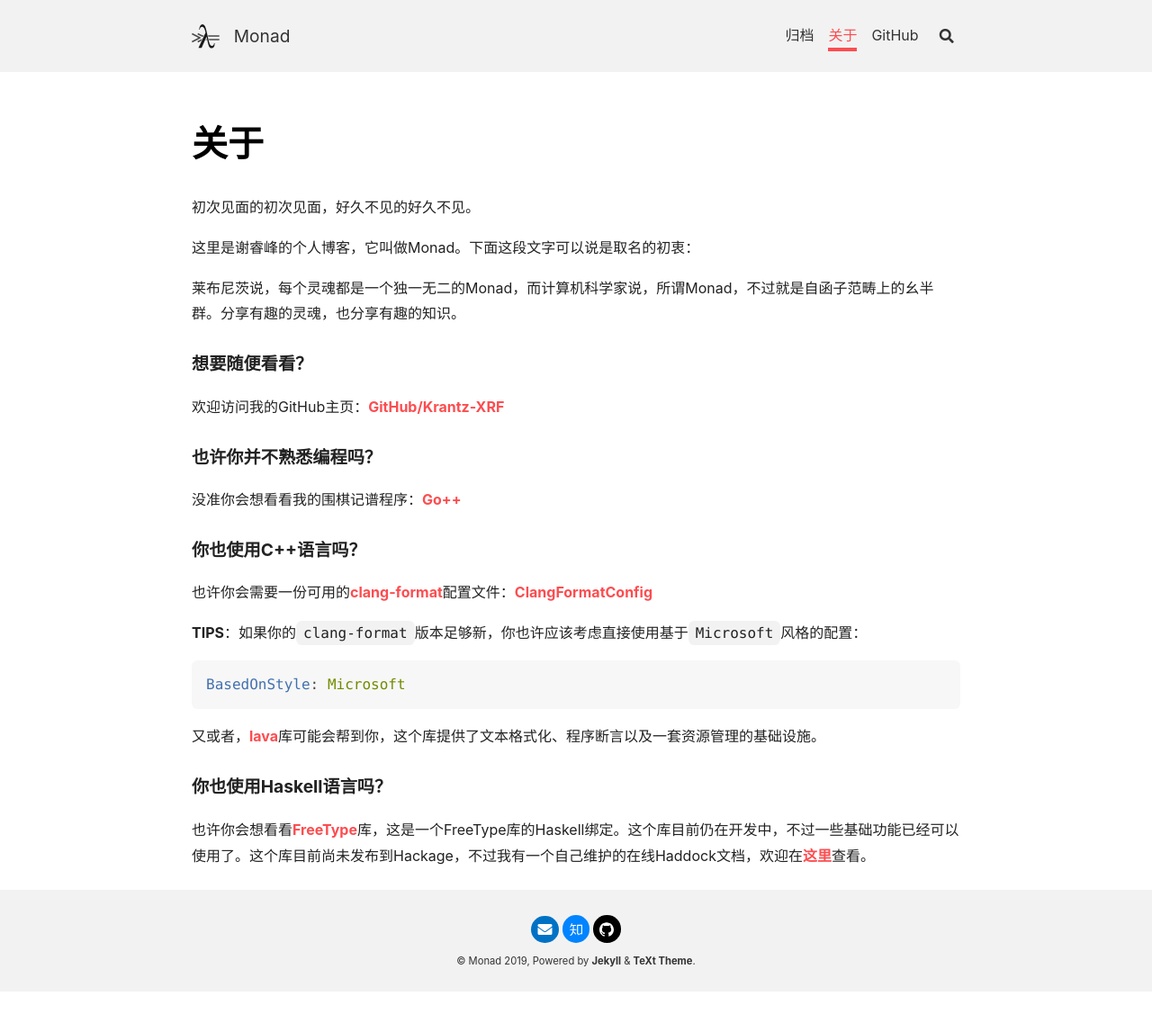
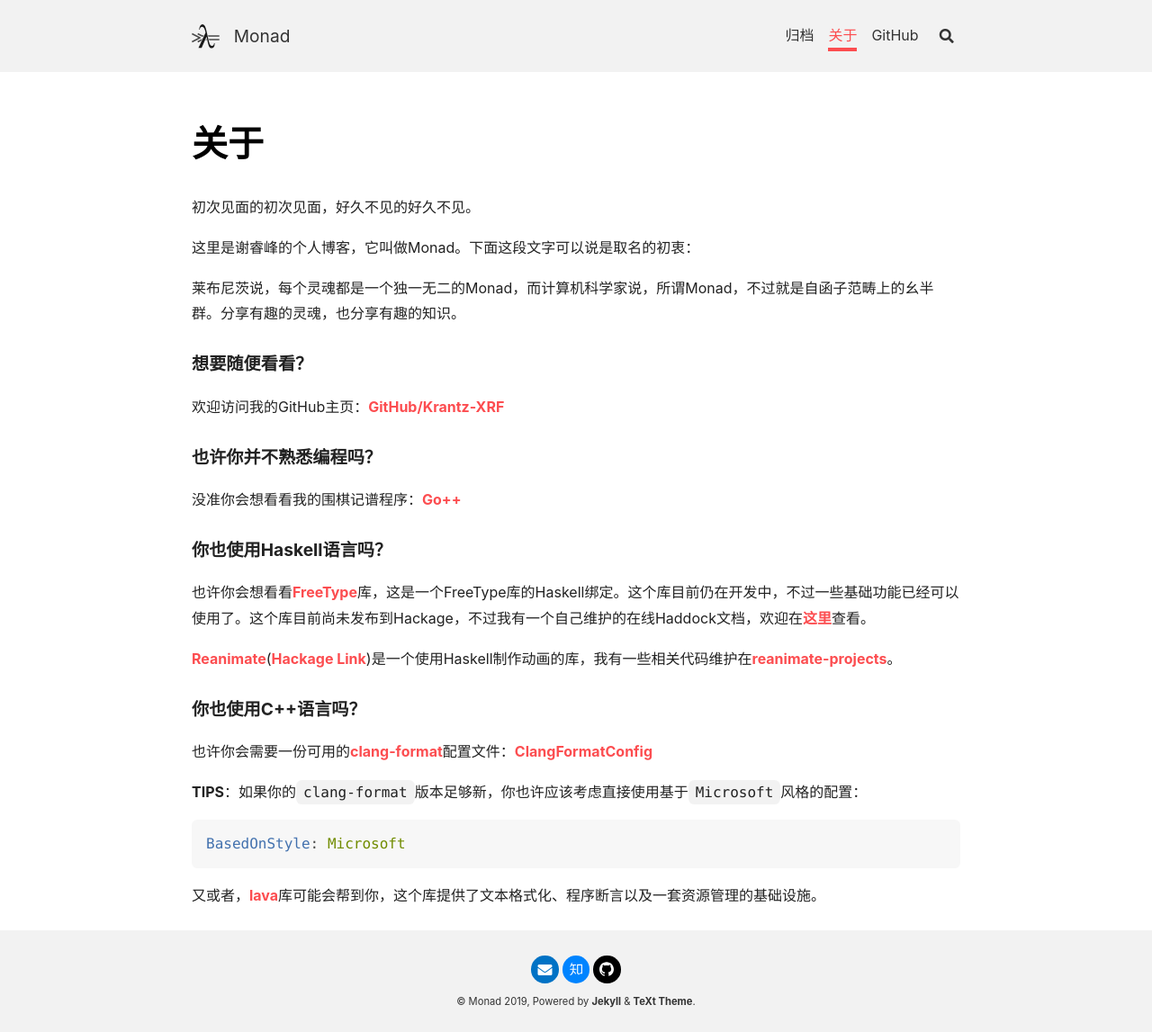
Before and after one commit to Krantz-XRF/krantz-xrf.github.io, a Jekyll site: the page built from about.md, in a window 1280 px wide. Shown: the whole page at 90% size. Built offline with Jekyll 4.4.1, drawn with Linux system fonts in a browser that asks for light colours; nearby versions of some CDN libraries; before the commit the page ends 1102 px from its top, so only the background shows below that; some of the changed lines change nothing that is shown.

Commit message:
update about page

````diff
--- a/about.md
+++ b/about.md
@@ -17,6 +17,12 @@ title: 关于
 
 没准你会想看看我的围棋记谱程序：[Go++](https://github.com/Krantz-XRF/GoPlusPlus)
 
+#### 你也使用Haskell语言吗？
+
+也许你会想看看[FreeType](https://github.com/Krantz-XRF/FreeType)库，这是一个FreeType库的Haskell绑定。这个库目前仍在开发中，不过一些基础功能已经可以使用了。这个库目前尚未发布到Hackage，不过我有一个自己维护的在线Haddock文档，欢迎在[这里](/FreeType)查看。
+
+[Reanimate](https://github.com/Lemmih/reanimate)([Hackage Link](http://hackage.haskell.org/package/reanimate))是一个使用Haskell制作动画的库，我有一些相关代码维护在[reanimate-projects](https://github.com/Krantz-XRF/reanimate-projects)。
+
 #### 你也使用C++语言吗？
 
 也许你会需要一份可用的[clang-format](https://clang.llvm.org/docs/ClangFormat.html)配置文件：[ClangFormatConfig](https://github.com/Krantz-XRF/ClangFormatConfig)
@@ -28,7 +34,3 @@ BasedOnStyle: Microsoft
 ```
 
 又或者，[lava](https://github.com/Krantz-XRF/lava)库可能会帮到你，这个库提供了文本格式化、程序断言以及一套资源管理的基础设施。
-
-#### 你也使用Haskell语言吗？
-
-也许你会想看看[FreeType](https://github.com/Krantz-XRF/FreeType)库，这是一个FreeType库的Haskell绑定。这个库目前仍在开发中，不过一些基础功能已经可以使用了。这个库目前尚未发布到Hackage，不过我有一个自己维护的在线Haddock文档，欢迎在[这里](/FreeType)查看。
````
